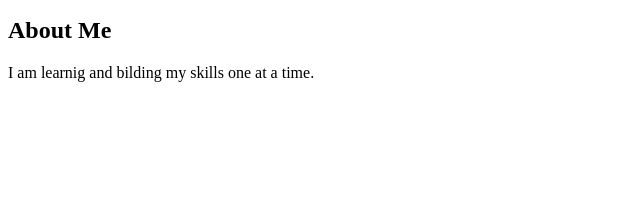
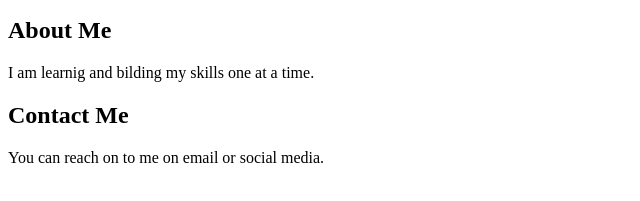
Before and after one commit to kuany1/trial-porfolio, a plain HTML site: page index.html in a window 1280 px wide. Shown: the part 101-302 px from the top of the page, without its empty margins (0-640 px from the left). Drawn offline with Linux system fonts and the light colour scheme.

Commit message:
Added contact section

```diff
--- a/index.html
+++ b/index.html
@@ -10,6 +10,8 @@
    <p> I am learning web development and Git and GitHub.</p>
    <h2>About Me</h2>
    <p> I am learnig and bilding my skills one at a time.</p>
+   <h2> Contact Me</h2>
+   <p>You can reach on to me on email or social media.</p>
 
 </body>
 </html>
```
